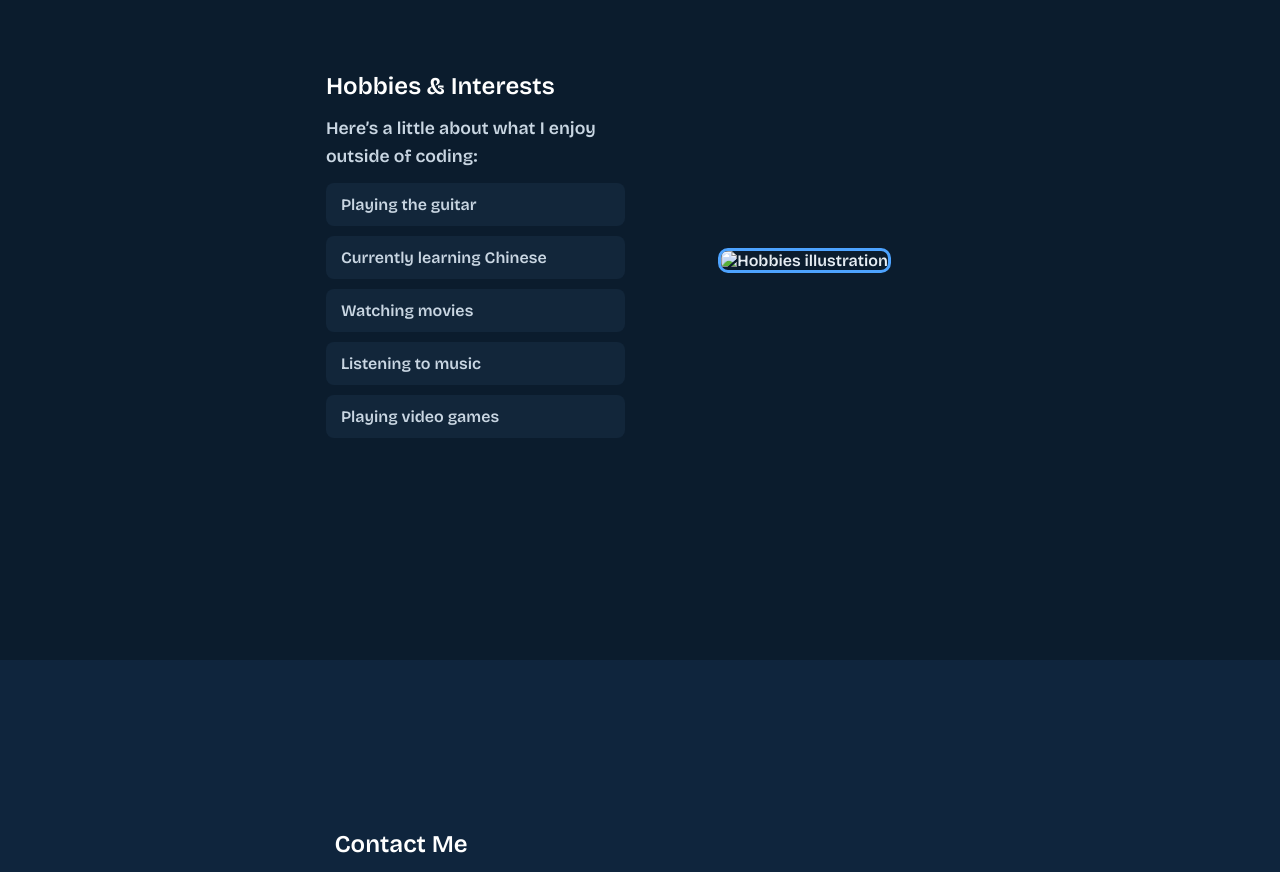
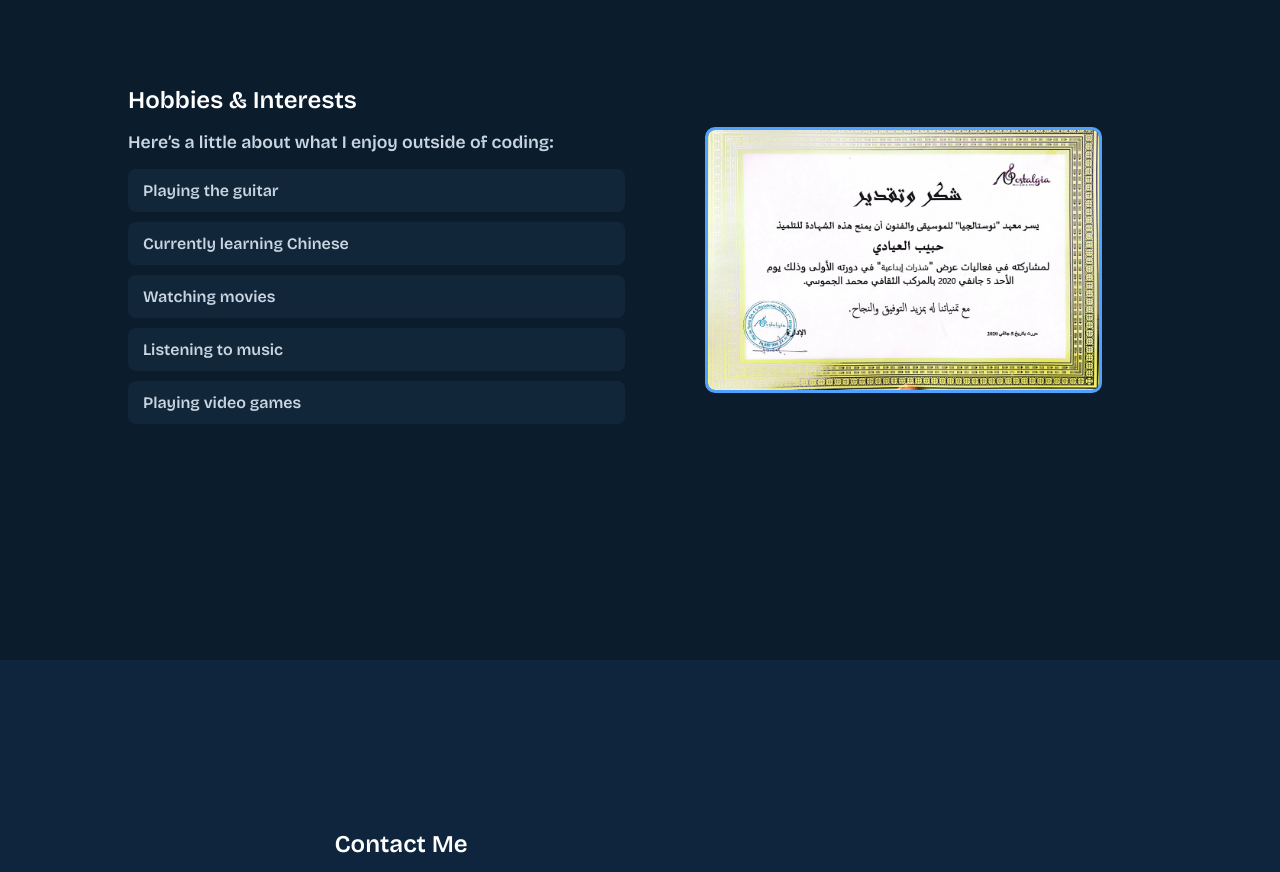
Before and after one commit to daarkin/portfolio, a plain HTML site: page index.html in a window 1280 px wide. Shown: the part 4940-5812 px from the top of the page. Drawn offline with nearby package versions, Linux system fonts and the light colour scheme.

Commit message:
Add music.jpg image and update image path in index.html
Added a new image 'music.jpg' to the images directory and updated the image source path in index.html to reference the new location.

```diff
--- a/index.html
+++ b/index.html
@@ -239,7 +239,7 @@
                 </div>
 
                 <div class="section-image">
-                    <img src="hobbies.jpg" alt="Hobbies illustration">
+                    <img src="images/music.jpg" alt="Hobbies illustration">
                 </div>
             </div>
         </section>
```
Also changed, not shown: images/music.jpg (added).
